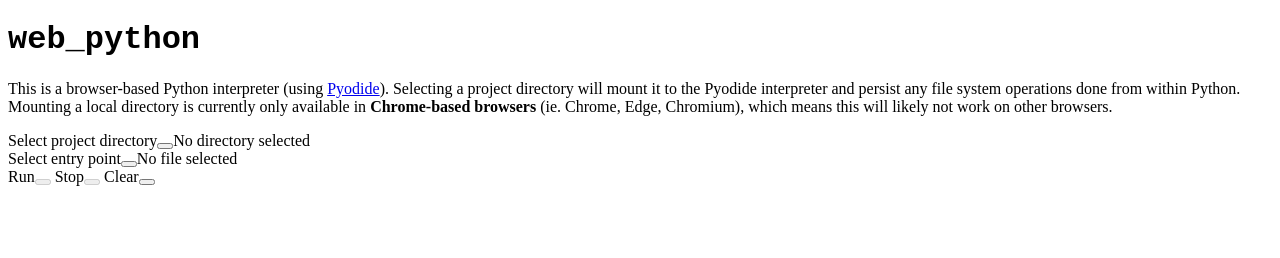
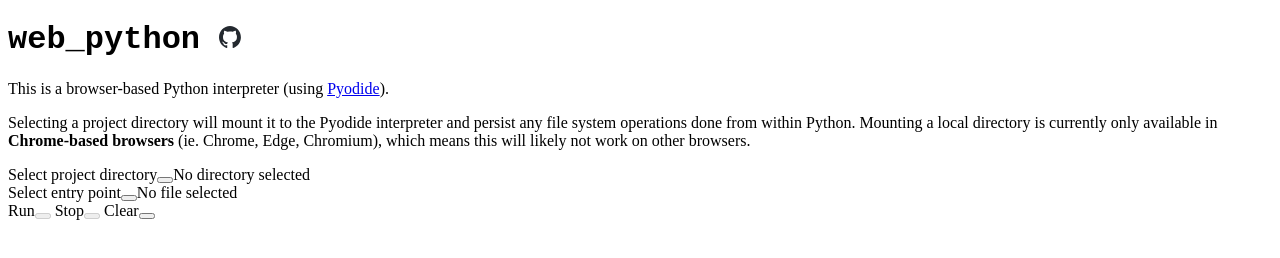
Before and after one commit to jon-edward/web_python, a website built with Vite: page index.html in a window 1280 px wide. Built offline with nearby package versions, Linux system fonts and the light colour scheme.

Commit message:
Add GH repo link

```diff
--- a/index.html
+++ b/index.html
@@ -6,10 +6,21 @@
     <title>web_python</title>
   </head>
   <body>
-    <h1 style="font-family: monospace, monospace">web_python</h1>
+    <h1 style="font-family: monospace, monospace">
+      web_python
+      <a href="https://github.com/jon-edward/web_python" target="_blank"
+        ><img
+          height="22"
+          width="22"
+          src="/src/assets/github-mark.svg"
+          title="View on GitHub"
+      /></a>
+    </h1>
     <p>
       This is a browser-based Python interpreter (using
       <a href="https://pyodide.org/en/stable/" target="_blank">Pyodide</a>).
+    </p>
+    <p>
       Selecting a project directory will mount it to the Pyodide interpreter and
       persist any file system operations done from within Python. Mounting a
       local directory is currently only available in
--- a/src/style.css
+++ b/src/style.css
@@ -6,6 +6,10 @@
 #controls {
   margin: 10px;
   margin-left: 0;
+}
+
+h1 > img {
+  vertical-align: middle;
 }
 
 #controls > div,
```
Also changed, not shown: src/assets/github-mark.svg (added).
